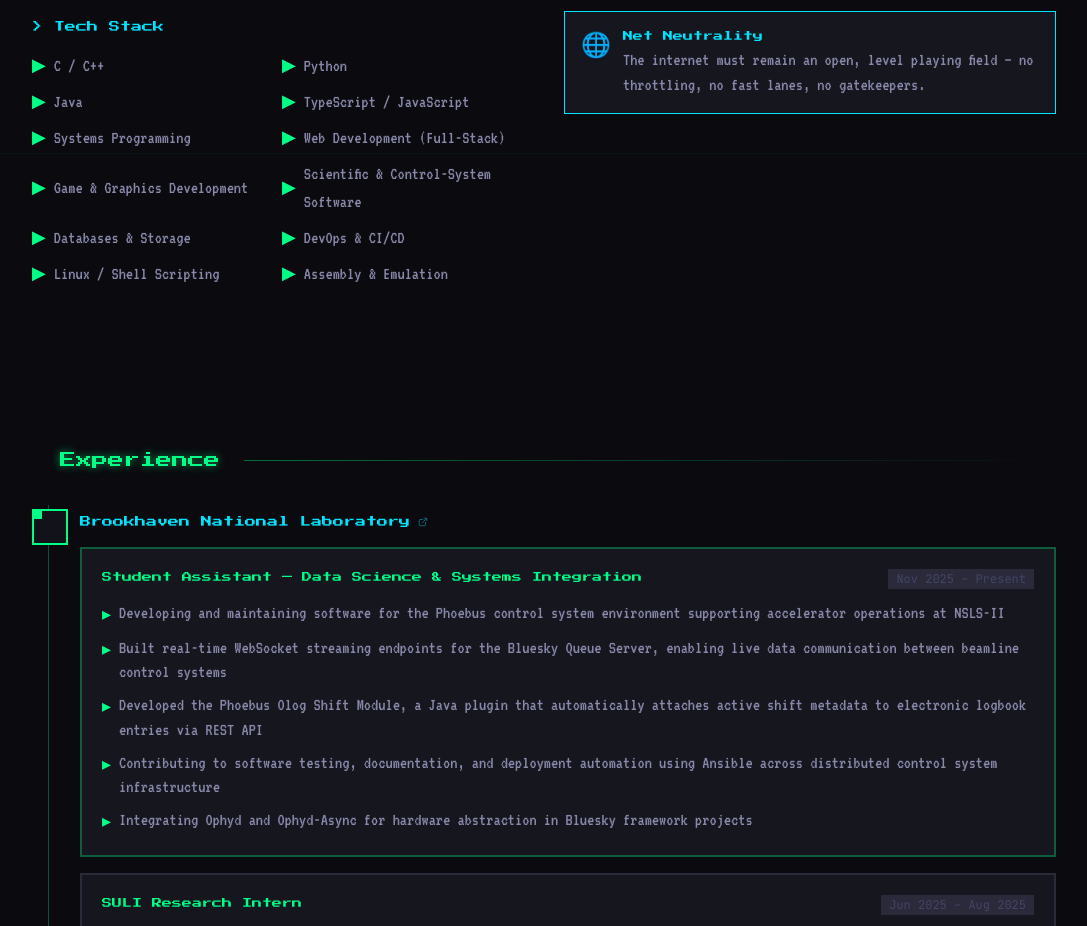
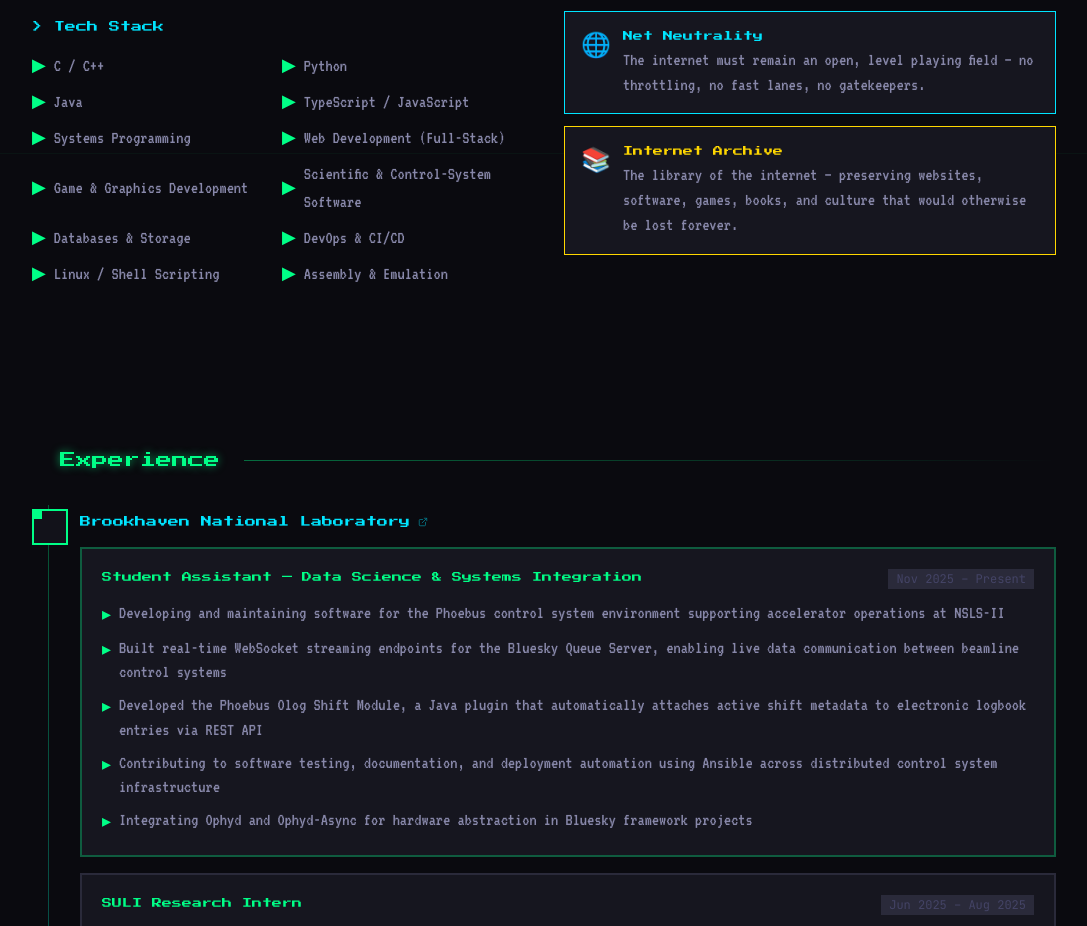
Before and after one commit to JMit-dev/portfolio, a React (Vite) app: page / in a window 1280 px wide. Shown: the part 1447-2373 px from the top of the page, without its empty margins (96-1183 px from the left). Built offline with nearby package versions, Linux system fonts and the light colour scheme; no server answers.

Commit message:
internet archive

```diff
--- a/src/data/portfolio.ts
+++ b/src/data/portfolio.ts
@@ -73,6 +73,13 @@
     url: 'https://www.battleforthenet.com/',
     color: 'neon-cyan' as const,
     icon: '🌐',
+  },
+  {
+    name: 'Internet Archive',
+    description: 'The library of the internet — preserving websites, software, games, books, and culture that would otherwise be lost forever.',
+    url: 'https://archive.org/',
+    color: 'neon-yellow' as const,
+    icon: '📚',
   },
 ]
 
```
